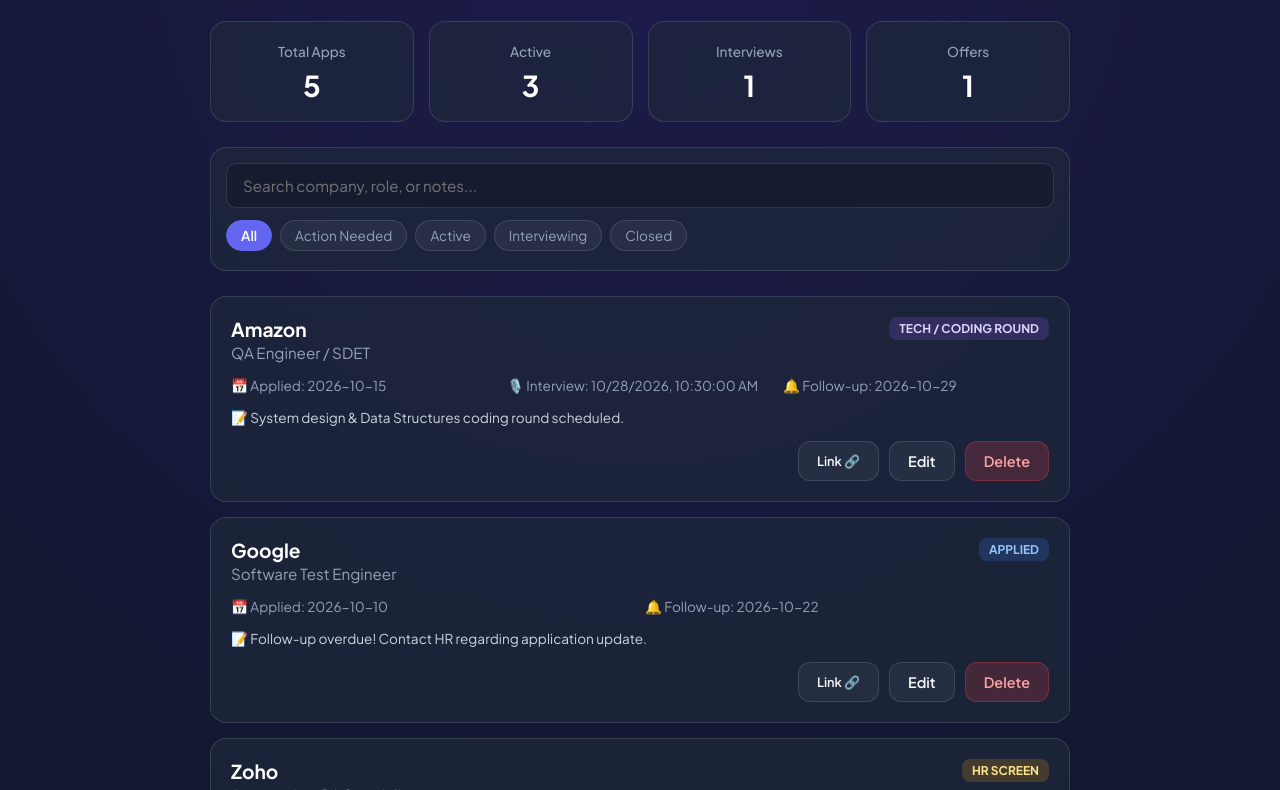
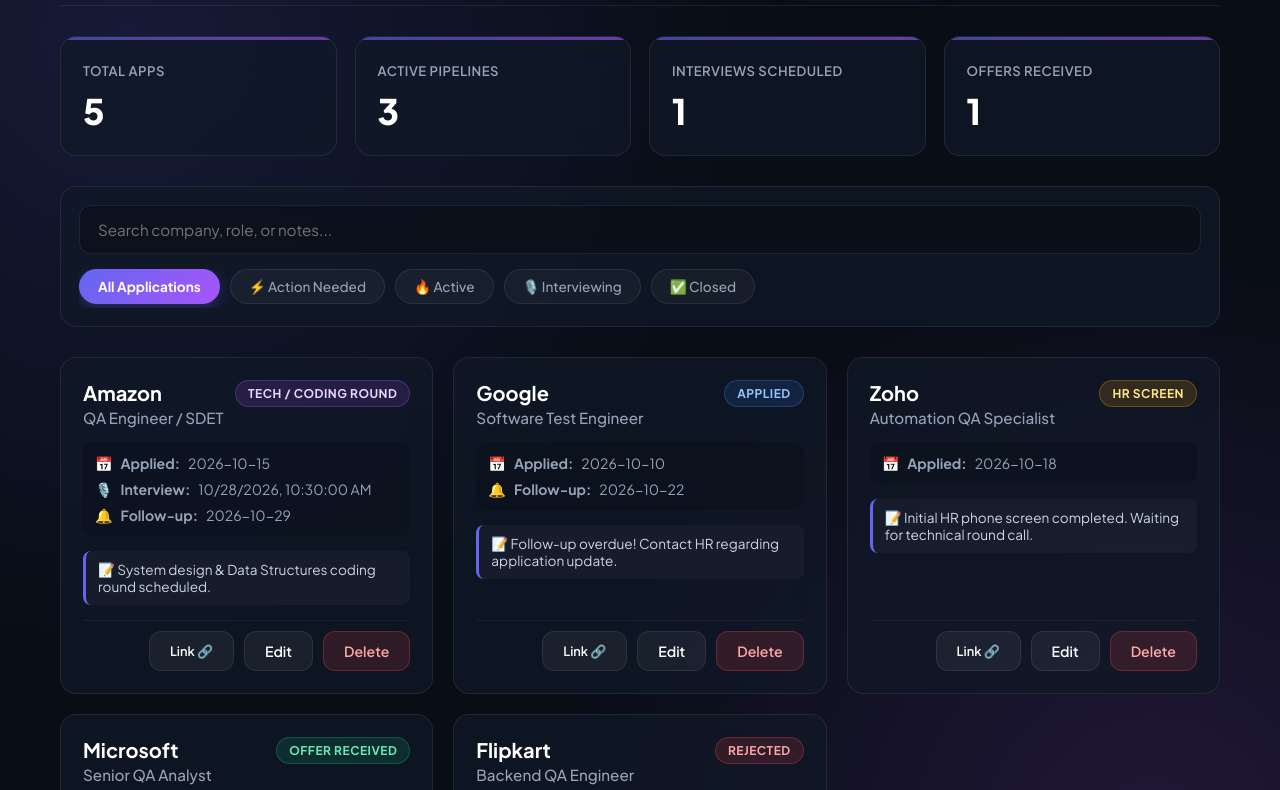
Before and after one commit to Mahendran9713/job-tracker, a plain HTML site: page index.html in a window 1280 px wide. Shown: the part 80-870 px from the top of the page. Drawn offline with Linux system fonts and the light colour scheme.

Commit message:
Revamp index.html for better UI and metrics
Updated styles and layout for improved UI. Enhanced meta description and added new metrics for job applications.

```diff
--- a/index.html
+++ b/index.html
@@ -3,87 +3,249 @@
 <head>
   <meta charset="UTF-8">
   <meta name="viewport" content="width=device-width, initial-scale=1.0">
-  <meta name="description" content="Job Application Tracker">
+  <meta name="description" content="Premium Mobile-First Job Application Tracker">
   <title>Job Application Tracker</title>
   <link rel="preconnect" href="https://fonts.googleapis.com">
   <link rel="preconnect" href="https://fonts.gstatic.com" crossorigin>
-  <link href="https://fonts.googleapis.com/css2?family=Plus+Jakarta+Sans:wght@400;500;600;700&display=swap" rel="stylesheet">
+  <link href="https://fonts.googleapis.com/css2?family=Plus+Jakarta+Sans:wght@400;500;600;700;800&display=swap" rel="stylesheet">
   <style>
     :root {
       --primary: #6366f1;
       --primary-hover: #4f46e5;
-      --accent: #8b5cf6;
-      --bg: #0f172a;
-      --surface: rgba(30, 41, 59, 0.7);
-      --surface-border: rgba(255, 255, 255, 0.12);
+      --accent: #a855f7;
+      --bg: #090d16;
+      --card-bg: rgba(17, 24, 39, 0.75);
+      --card-border: rgba(255, 255, 255, 0.08);
+      --card-border-hover: rgba(99, 102, 241, 0.4);
       --text: #f8fafc;
       --text-muted: #94a3b8;
       --danger: #ef4444;
+      --success: #10b981;
+      --warning: #f59e0b;
       --radius: 16px;
+      --glow: 0 0 25px rgba(99, 102, 241, 0.2);
     }
 
     * { box-sizing: border-box; margin: 0; padding: 0; font-family: 'Plus Jakarta Sans', sans-serif; }
-    body { background-color: var(--bg); color: var(--text); background-image: radial-gradient(circle at 50% 0%, #1e1b4b 0%, #0f172a 75%); min-height: 100vh; padding-bottom: 40px; }
 
-    .container { max-width: 900px; margin: 0 auto; padding: 20px; }
+    body {
+      background-color: var(--bg);
+      color: var(--text);
+      background-image:
+        radial-gradient(circle at 10% 10%, rgba(99, 102, 241, 0.15) 0%, transparent 40%),
+        radial-gradient(circle at 90% 80%, rgba(168, 85, 247, 0.15) 0%, transparent 40%);
+      min-height: 100vh;
+      padding-bottom: 50px;
+    }
 
-    header { display: flex; justify-content: space-between; align-items: center; flex-wrap: wrap; gap: 15px; margin-bottom: 25px; padding-bottom: 15px; border-bottom: 1px solid var(--surface-border); }
-    h1 { font-size: 1.8rem; font-weight: 700; background: linear-gradient(135deg, #a5b4fc, #c084fc); -webkit-background-clip: text; -webkit-text-fill-color: transparent; }
+    /* Expanded Container - Side Gaps Completely Fixed */
+    .container {
+      max-width: 1200px;
+      margin: 0 auto;
+      padding: 25px 20px;
+    }
+
+    header {
+      display: flex;
+      justify-content: space-between;
+      align-items: center;
+      flex-wrap: wrap;
+      gap: 20px;
+      margin-bottom: 30px;
+      padding-bottom: 20px;
+      border-bottom: 1px solid var(--card-border);
+    }
+
+    .brand { display: flex; align-items: center; gap: 12px; }
+    .brand-logo { font-size: 1.8rem; }
+    h1 {
+      font-size: 1.8rem;
+      font-weight: 800;
+      background: linear-gradient(135deg, #a5b4fc 0%, #c084fc 100%);
+      -webkit-background-clip: text;
+      -webkit-text-fill-color: transparent;
+      letter-spacing: -0.5px;
+    }
 
     .btn-group { display: flex; gap: 10px; flex-wrap: wrap; }
-    .btn { padding: 10px 18px; border-radius: 12px; font-weight: 600; font-size: 0.9rem; cursor: pointer; border: none; transition: all 0.2s ease; display: inline-flex; align-items: center; gap: 6px; }
-    .btn-primary { background: linear-gradient(135deg, var(--primary), var(--accent)); color: white; box-shadow: 0 4px 15px rgba(99, 102, 241, 0.4); }
-    .btn-primary:hover { transform: translateY(-2px); }
-    .btn-secondary { background: rgba(255, 255, 255, 0.05); color: var(--text); border: 1px solid var(--surface-border); }
-    .btn-secondary:hover { background: rgba(255, 255, 255, 0.1); }
-    .btn-danger { background: rgba(239, 68, 68, 0.2); color: #fca5a5; border: 1px solid rgba(239, 68, 68, 0.3); }
+    .btn {
+      padding: 10px 20px;
+      border-radius: 12px;
+      font-weight: 600;
+      font-size: 0.88rem;
+      cursor: pointer;
+      border: none;
+      transition: all 0.25s cubic-bezier(0.4, 0, 0.2, 1);
+      display: inline-flex;
+      align-items: center;
+      gap: 8px;
+    }
+    .btn-primary {
+      background: linear-gradient(135deg, var(--primary), var(--accent));
+      color: white;
+      box-shadow: 0 4px 20px rgba(99, 102, 241, 0.35);
+    }
+    .btn-primary:hover {
+      transform: translateY(-2px);
+      box-shadow: 0 6px 25px rgba(99, 102, 241, 0.5);
+    }
+    .btn-secondary {
+      background: rgba(255, 255, 255, 0.05);
+      color: var(--text);
+      border: 1px solid var(--card-border);
+    }
+    .btn-secondary:hover {
+      background: rgba(255, 255, 255, 0.1);
+      border-color: rgba(255, 255, 255, 0.2);
+    }
+    .btn-danger {
+      background: rgba(239, 68, 68, 0.15);
+      color: #fca5a5;
+      border: 1px solid rgba(239, 68, 68, 0.3);
+    }
+    .btn-danger:hover { background: rgba(239, 68, 68, 0.25); }
 
-    .metrics-grid { display: grid; grid-template-columns: repeat(auto-fit, minmax(180px, 1fr)); gap: 15px; margin-bottom: 25px; }
-    .metric-card { background: var(--surface); backdrop-filter: blur(12px); border: 1px solid var(--surface-border); padding: 18px; border-radius: var(--radius); text-align: center; }
-    .metric-card span { font-size: 0.85rem; color: var(--text-muted); font-weight: 500; }
-    .metric-card h2 { font-size: 1.8rem; margin-top: 6px; color: #fff; }
+    /* Metrics Grid */
+    .metrics-grid {
+      display: grid;
+      grid-template-columns: repeat(auto-fit, minmax(220px, 1fr));
+      gap: 18px;
+      margin-bottom: 30px;
+    }
+    .metric-card {
+      background: var(--card-bg);
+      backdrop-filter: blur(16px);
+      border: 1px solid var(--card-border);
+      padding: 22px;
+      border-radius: var(--radius);
+      position: relative;
+      overflow: hidden;
+      transition: all 0.3s ease;
+    }
+    .metric-card::before {
+      content: '';
+      position: absolute;
+      top: 0; left: 0; width: 100%; height: 3px;
+      background: linear-gradient(90deg, var(--primary), var(--accent));
+      opacity: 0.6;
+    }
+    .metric-card:hover { transform: translateY(-3px); border-color: var(--card-border-hover); box-shadow: var(--glow); }
+    .metric-card span { font-size: 0.82rem; color: var(--text-muted); font-weight: 600; text-transform: uppercase; letter-spacing: 0.5px; }
+    .metric-card h2 { font-size: 2.2rem; margin-top: 8px; font-weight: 800; color: #fff; }
 
-    .controls-card { background: var(--surface); backdrop-filter: blur(12px); border: 1px solid var(--surface-border); padding: 15px; border-radius: var(--radius); margin-bottom: 25px; display: flex; flex-direction: column; gap: 12px; }
-    .search-input { width: 100%; padding: 12px 16px; border-radius: 10px; background: rgba(0, 0, 0, 0.2); border: 1px solid var(--surface-border); color: white; font-size: 0.95rem; outline: none; }
-    .search-input:focus { border-color: var(--primary); }
+    /* Controls Panel */
+    .controls-card {
+      background: var(--card-bg);
+      backdrop-filter: blur(16px);
+      border: 1px solid var(--card-border);
+      padding: 18px;
+      border-radius: var(--radius);
+      margin-bottom: 30px;
+      display: flex;
+      flex-direction: column;
+      gap: 15px;
+    }
+    .search-input {
+      width: 100%;
+      padding: 14px 18px;
+      border-radius: 12px;
+      background: rgba(0, 0, 0, 0.25);
+      border: 1px solid var(--card-border);
+      color: white;
+      font-size: 0.95rem;
+      outline: none;
+      transition: all 0.2s;
+    }
+    .search-input:focus { border-color: var(--primary); box-shadow: 0 0 0 3px rgba(99, 102, 241, 0.2); }
 
-    .filter-chips { display: flex; gap: 8px; overflow-x: auto; padding-bottom: 4px; }
-    .chip { padding: 6px 14px; border-radius: 20px; font-size: 0.85rem; background: rgba(255, 255, 255, 0.05); border: 1px solid var(--surface-border); color: var(--text-muted); cursor: pointer; white-space: nowrap; transition: 0.2s; }
-    .chip.active { background: var(--primary); color: white; border-color: var(--primary); font-weight: 600; }
+    .filter-chips { display: flex; gap: 10px; overflow-x: auto; padding-bottom: 4px; }
+    .chip {
+      padding: 8px 18px;
+      border-radius: 30px;
+      font-size: 0.85rem;
+      background: rgba(255, 255, 255, 0.04);
+      border: 1px solid var(--card-border);
+      color: var(--text-muted);
+      cursor: pointer;
+      white-space: nowrap;
+      transition: all 0.2s ease;
+      font-weight: 500;
+    }
+    .chip.active {
+      background: linear-gradient(135deg, var(--primary), var(--accent));
+      color: white;
+      border-color: transparent;
+      font-weight: 700;
+      box-shadow: 0 4px 15px rgba(99, 102, 241, 0.3);
+    }
+    .chip:hover:not(.active) { background: rgba(255, 255, 255, 0.08); color: var(--text); }
 
-    .cards-list { display: flex; flex-direction: column; gap: 15px; }
-    .card { background: var(--surface); backdrop-filter: blur(12px); border: 1px solid var(--surface-border); border-radius: var(--radius); padding: 20px; transition: transform 0.2s; position: relative; }
-    .card:hover { transform: translateY(-2px); border-color: rgba(255, 255, 255, 0.2); }
-    .card-header { display: flex; justify-content: space-between; align-items: flex-start; margin-bottom: 10px; }
-    .card-title { font-size: 1.2rem; font-weight: 700; color: #fff; }
-    .card-subtitle { font-size: 0.95rem; color: var(--text-muted); margin-top: 2px; }
+    /* Cards Grid Layout (Responsive Multi-Column) */
+    .cards-list {
+      display: grid;
+      grid-template-columns: repeat(auto-fill, minmax(360px, 1fr));
+      gap: 20px;
+    }
 
-    .badge { padding: 4px 10px; border-radius: 8px; font-size: 0.75rem; font-weight: 700; text-transform: uppercase; }
-    .badge-applied { background: rgba(59, 130, 246, 0.2); color: #93c5fd; }
-    .badge-screening { background: rgba(245, 158, 11, 0.2); color: #fde68a; }
-    .badge-tech { background: rgba(139, 92, 246, 0.2); color: #ddd6fe; }
-    .badge-offer { background: rgba(16, 185, 129, 0.2); color: #6ee7b7; }
-    .badge-rejected { background: rgba(239, 68, 68, 0.2); color: #fca5a5; }
+    @media (max-width: 768px) {
+      .cards-list { grid-template-columns: 1fr; }
+    }
 
-    .card-details { display: grid; grid-template-columns: repeat(auto-fit, minmax(200px, 1fr)); gap: 10px; margin: 15px 0; font-size: 0.85rem; color: var(--text-muted); }
-    .card-actions { display: flex; gap: 10px; justify-content: flex-end; margin-top: 15px; }
+    .card {
+      background: var(--card-bg);
+      backdrop-filter: blur(16px);
+      border: 1px solid var(--card-border);
+      border-radius: var(--radius);
+      padding: 22px;
+      transition: all 0.3s ease;
+      display: flex;
+      flex-direction: column;
+      justify-content: space-between;
+    }
+    .card:hover {
+      transform: translateY(-4px);
+      border-color: var(--card-border-hover);
+      box-shadow: var(--glow);
+    }
+    .card-header { display: flex; justify-content: space-between; align-items: flex-start; gap: 10px; margin-bottom: 12px; }
+    .card-title { font-size: 1.25rem; font-weight: 700; color: #fff; }
+    .card-subtitle { font-size: 0.95rem; color: var(--text-muted); margin-top: 3px; font-weight: 500; }
 
-    .modal-overlay { position: fixed; inset: 0; background: rgba(0, 0, 0, 0.75); backdrop-filter: blur(5px); display: flex; align-items: center; justify-content: center; padding: 20px; z-index: 100; }
+    .badge { padding: 5px 12px; border-radius: 20px; font-size: 0.75rem; font-weight: 700; text-transform: uppercase; letter-spacing: 0.5px; }
+    .badge-applied { background: rgba(59, 130, 246, 0.15); color: #93c5fd; border: 1px solid rgba(59, 130, 246, 0.3); }
+    .badge-screening { background: rgba(245, 158, 11, 0.15); color: #fde68a; border: 1px solid rgba(245, 158, 11, 0.3); }
+    .badge-tech { background: rgba(168, 85, 247, 0.15); color: #e9d5ff; border: 1px solid rgba(168, 85, 247, 0.3); }
+    .badge-offer { background: rgba(16, 185, 129, 0.15); color: #6ee7b7; border: 1px solid rgba(16, 185, 129, 0.3); }
+    .badge-rejected { background: rgba(239, 68, 68, 0.15); color: #fca5a5; border: 1px solid rgba(239, 68, 68, 0.3); }
+
+    .card-details { display: flex; flex-direction: column; gap: 8px; margin: 15px 0; font-size: 0.88rem; color: var(--text-muted); background: rgba(0,0,0,0.15); padding: 12px; border-radius: 10px; }
+    .card-details div { display: flex; align-items: center; gap: 8px; }
+
+    .notes-box { font-size: 0.85rem; color: #cbd5e1; margin-bottom: 15px; background: rgba(255,255,255,0.03); padding: 10px 12px; border-radius: 8px; border-left: 3px solid var(--primary); }
+
+    .card-actions { display: flex; gap: 10px; justify-content: flex-end; margin-top: auto; padding-top: 10px; border-top: 1px solid rgba(255,255,255,0.05); }
+
+    /* Modal Styling */
+    .modal-overlay { position: fixed; inset: 0; background: rgba(0, 0, 0, 0.8); backdrop-filter: blur(8px); display: flex; align-items: center; justify-content: center; padding: 20px; z-index: 100; }
     .modal-overlay.hidden { display: none; }
-    .modal-content { background: #1e293b; border: 1px solid var(--surface-border); border-radius: var(--radius); width: 100%; max-width: 550px; max-height: 90vh; overflow-y: auto; padding: 25px; }
-    .modal-header { display: flex; justify-content: space-between; align-items: center; margin-bottom: 20px; }
-    .form-group { margin-bottom: 15px; }
+    .modal-content { background: #111827; border: 1px solid var(--card-border-hover); border-radius: var(--radius); width: 100%; max-width: 550px; max-height: 90vh; overflow-y: auto; padding: 28px; box-shadow: 0 20px 50px rgba(0,0,0,0.8); }
+    .modal-header { display: flex; justify-content: space-between; align-items: center; margin-bottom: 22px; }
+    .form-group { margin-bottom: 16px; }
     .form-group label { display: block; font-size: 0.85rem; font-weight: 600; margin-bottom: 6px; color: var(--text-muted); }
-    .form-group input, .form-group select, .form-group textarea { width: 100%; padding: 10px; border-radius: 8px; background: rgba(0, 0, 0, 0.3); border: 1px solid var(--surface-border); color: white; }
+    .form-group input, .form-group select, .form-group textarea { width: 100%; padding: 12px; border-radius: 10px; background: rgba(0, 0, 0, 0.4); border: 1px solid var(--card-border); color: white; font-size: 0.95rem; outline: none; }
+    .form-group input:focus, .form-group select:focus, .form-group textarea:focus { border-color: var(--primary); }
 
-    .empty-state { text-align: center; padding: 40px; color: var(--text-muted); }
+    .empty-state { grid-column: 1 / -1; text-align: center; padding: 60px 20px; color: var(--text-muted); background: var(--card-bg); border-radius: var(--radius); border: 1px dashed var(--card-border); }
   </style>
 </head>
 <body>
 
   <div class="container">
     <header>
+      <div class="brand">
+        <span class="brand-logo">🚀</span>
         <h1>Job Application Tracker</h1>
+      </div>
       <div class="btn-group">
         <button class="btn btn-primary" onclick="openModal()">+ Add Application</button>
         <button class="btn btn-secondary" onclick="exportJSON()">Export JSON</button>
@@ -95,20 +257,20 @@
     <!-- Metrics Grid -->
     <div class="metrics-grid">
       <div class="metric-card"><span>Total Apps</span><h2 id="total-apps">0</h2></div>
-      <div class="metric-card"><span>Active</span><h2 id="active-apps">0</h2></div>
-      <div class="metric-card"><span>Interviews</span><h2 id="interviews-count">0</h2></div>
-      <div class="metric-card"><span>Offers</span><h2 id="offers-count">0</h2></div>
+      <div class="metric-card"><span>Active Pipelines</span><h2 id="active-apps">0</h2></div>
+      <div class="metric-card"><span>Interviews Scheduled</span><h2 id="interviews-count">0</h2></div>
+      <div class="metric-card"><span>Offers Received</span><h2 id="offers-count">0</h2></div>
     </div>
 
     <!-- Filter & Search Controls -->
     <div class="controls-card">
       <input type="search" class="search-input" id="searchInput" placeholder="Search company, role, or notes..." oninput="render()">
       <div class="filter-chips">
-        <button class="chip active" onclick="setFilter('all', this)">All</button>
-        <button class="chip" onclick="setFilter('action', this)">Action Needed</button>
-        <button class="chip" onclick="setFilter('active', this)">Active</button>
-        <button class="chip" onclick="setFilter('interviewing', this)">Interviewing</button>
-        <button class="chip" onclick="setFilter('closed', this)">Closed</button>
+        <button class="chip active" onclick="setFilter('all', this)">All Applications</button>
+        <button class="chip" onclick="setFilter('action', this)">⚡ Action Needed</button>
+        <button class="chip" onclick="setFilter('active', this)">🔥 Active</button>
+        <button class="chip" onclick="setFilter('interviewing', this)">🎙️ Interviewing</button>
+        <button class="chip" onclick="setFilter('closed', this)">✅ Closed</button>
       </div>
     </div>
 
@@ -120,18 +282,18 @@
   <div id="modal" class="modal-overlay hidden" role="dialog" aria-modal="true">
     <div class="modal-content">
       <div class="modal-header">
-        <h2 id="modalTitle">Add Application</h2>
+        <h2 id="modalTitle" style="color:#fff;">Add Application</h2>
         <button class="btn btn-secondary" onclick="closeModal()">&times;</button>
       </div>
       <form id="appForm" onsubmit="saveApp(event)">
         <input type="hidden" id="appId">
         <div class="form-group">
           <label>Company Name *</label>
-          <input type="text" id="companyName" required>
+          <input type="text" id="companyName" placeholder="e.g. Amazon, Google" required>
         </div>
         <div class="form-group">
           <label>Job Role *</label>
-          <input type="text" id="jobRole" required>
+          <input type="text" id="jobRole" placeholder="e.g. QA Engineer, SDET" required>
         </div>
         <div class="form-group">
           <label>Status</label>
@@ -163,9 +325,9 @@
         </div>
         <div class="form-group">
           <label>Notes</label>
-          <textarea id="notes" rows="3"></textarea>
+          <textarea id="notes" rows="3" placeholder="Key topics, referral details, salary package..."></textarea>
         </div>
-        <button type="submit" class="btn btn-primary" style="width:100%; justify-content:center;">Save Application</button>
+        <button type="submit" class="btn btn-primary" style="width:100%; justify-content:center; padding:14px; font-size:1rem; margin-top:10px;">Save Application</button>
       </form>
     </div>
   </div>
@@ -282,12 +444,13 @@
       if (!container) return;
 
       if (filtered.length === 0) {
-        container.innerHTML = `<div class="empty-state">No job applications found matching this filter category.</div>`;
+        container.innerHTML = `<div class="empty-state">No job applications found matching this category.</div>`;
         return;
       }
 
       container.innerHTML = filtered.map(a => `
         <div class="card">
+          <div>
             <div class="card-header">
               <div>
                 <div class="card-title">${escapeHtml(a.companyName)}</div>
@@ -296,11 +459,12 @@
               <span class="badge badge-${getBadgeClass(a.status)}">${escapeHtml(a.status)}</span>
             </div>
             <div class="card-details">
-            <div>📅 Applied: ${a.appDate || 'N/A'}</div>
-            ${a.interviewDate ? `<div>🎙️ Interview: ${new Date(a.interviewDate).toLocaleString()}</div>` : ''}
-            ${a.followUpDate ? `<div>🔔 Follow-up: ${a.followUpDate}</div>` : ''}
+              <div>📅 <strong>Applied:</strong> ${a.appDate || 'N/A'}</div>
+              ${a.interviewDate ? `<div>🎙️ <strong>Interview:</strong> ${new Date(a.interviewDate).toLocaleString()}</div>` : ''}
+              ${a.followUpDate ? `<div>🔔 <strong>Follow-up:</strong> ${a.followUpDate}</div>` : ''}
             </div>
-          ${a.notes ? `<div style="font-size:0.85rem; color:#cbd5e1; margin-bottom:10px;">📝 ${escapeHtml(a.notes)}</div>` : ''}
+            ${a.notes ? `<div class="notes-box">📝 ${escapeHtml(a.notes)}</div>` : ''}
+          </div>
           <div class="card-actions">
             ${a.jobUrl ? `<a href="${escapeHtml(a.jobUrl)}" target="_blank" class="btn btn-secondary" style="font-size:0.8rem; text-decoration:none;">Link 🔗</a>` : ''}
             <button class="btn btn-secondary" onclick="editApp('${a.id}')">Edit</button>
@@ -418,3 +582,5 @@
 
     window.addEventListener('DOMContentLoaded', render);
   </script>
+</body>
+</html>
```
Lines whose indentation alone changed are shown as unchanged.
